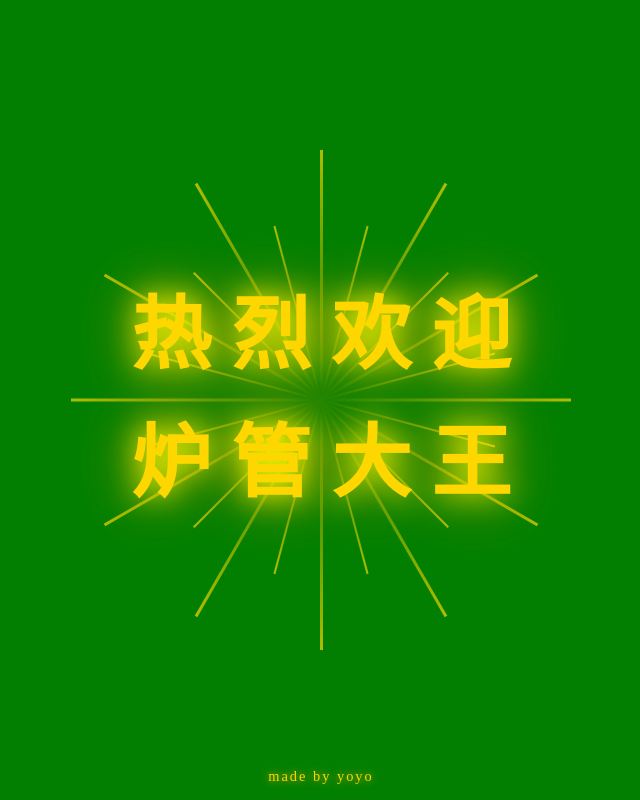
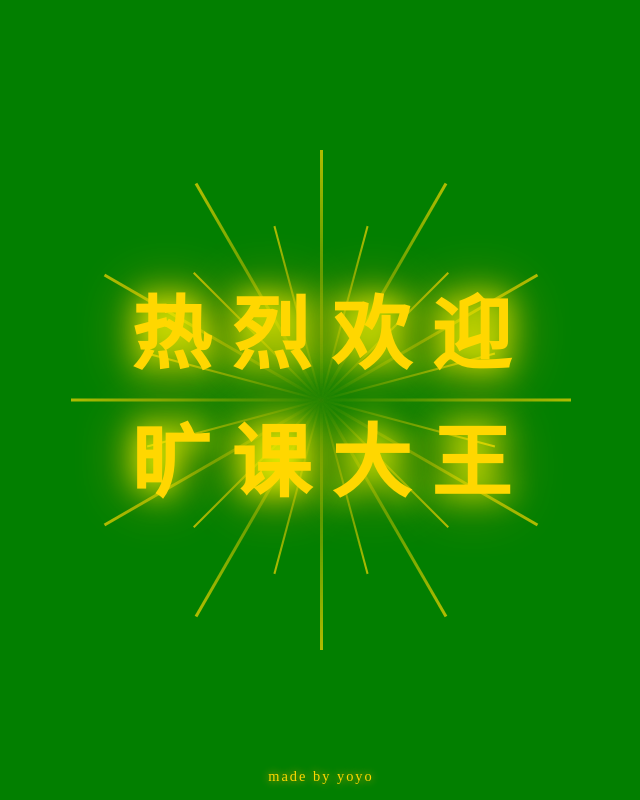
Before and after one commit to ZichengYin/Just-for-you, a plain HTML site: page index.html in a window 1280 px wide. Shown: the whole page, without its empty margins (319-959 px from the left). Drawn offline with Linux system fonts and the light colour scheme.

Commit message:
Update index.html

```diff
--- a/index.html
+++ b/index.html
@@ -132,7 +132,7 @@
     <!-- 主文字 -->
     <div class="center-text">
         热&nbsp;烈&nbsp;欢&nbsp;迎<br>
-        炉&nbsp;管&nbsp;大&nbsp;王
+        旷&nbsp;课&nbsp;大&nbsp;王
     </div>
 
     <!-- 底部署名 -->
```
